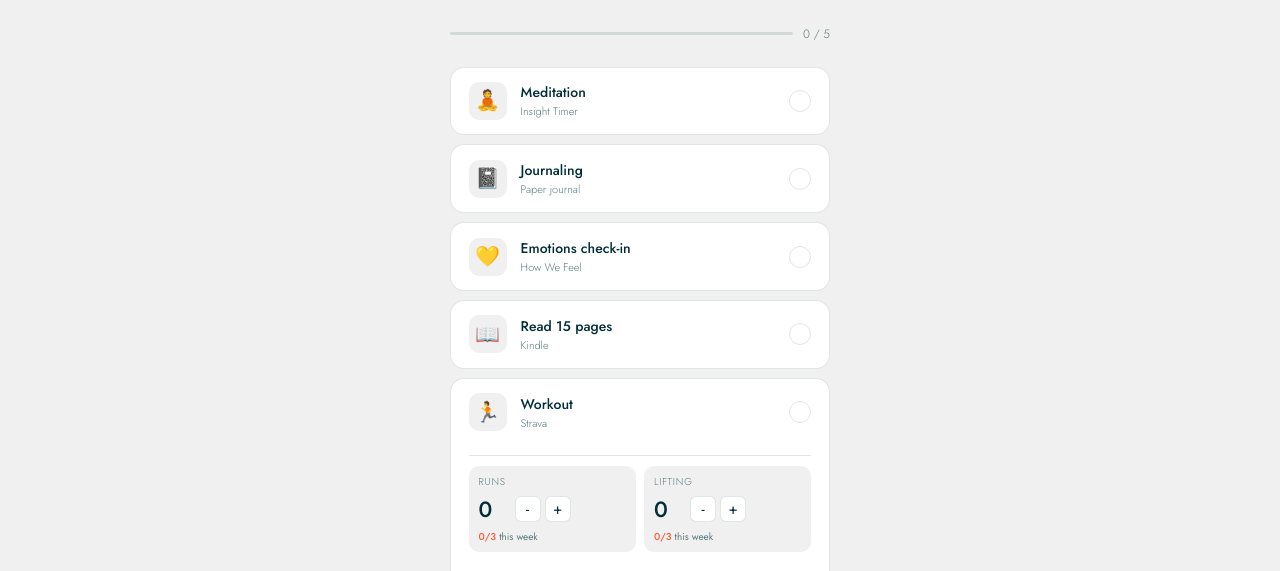
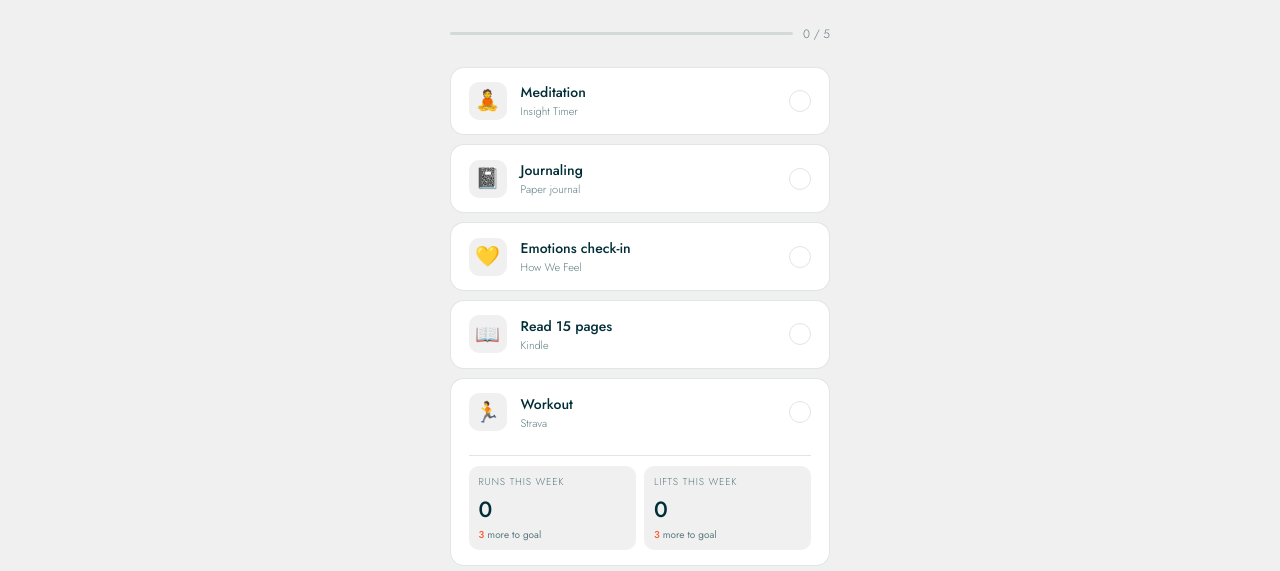
Before and after one commit to smovahhed-stack/MorningRoutine, a website: page public/index.html in a window 1280 px wide. Shown: the part 229-800 px from the top of the page. Drawn offline with nearby package versions, Linux system fonts and the light colour scheme.

Commit message:
Update Strava card with daily check and weekly goals

```diff
--- a/public/index.html
+++ b/public/index.html
@@ -52,18 +52,13 @@
     .strava-card:hover { transform: none; border-color: var(--border); }
     .strava-card.done:hover { border-color: var(--done-border); }
     .strava-top { display: flex; align-items: center; gap: 14px; width: 100%; }
-    .strava-counters { display: grid; grid-template-columns: 1fr 1fr; gap: 8px; margin-top: 10px; padding-top: 10px; border-top: 1px solid var(--border); }
-    .counter-box { background: var(--gray-bg); border-radius: 10px; padding: 8px 10px; }
-    .strava-card.done .counter-box { background: rgba(0,96,105,0.08); }
-    .counter-label { font-size: 10px; text-transform: uppercase; letter-spacing: 0.08em; color: var(--ink-light); font-weight: 300; margin-bottom: 4px; }
-    .counter-row { display: flex; align-items: center; gap: 8px; margin-bottom: 4px; }
-    .counter-num { font-size: 22px; font-weight: 500; color: var(--dark-teal); min-width: 28px; }
-    .counter-btns { display: flex; gap: 4px; }
-    .counter-btn { width: 26px; height: 26px; border-radius: 6px; border: 1px solid var(--border); background: var(--white); font-size: 15px; cursor: pointer; display: flex; align-items: center; justify-content: center; color: var(--dark-teal); transition: all 0.15s; font-family: "Jost", sans-serif; }
-    .counter-btn:hover { background: var(--teal); color: white; border-color: var(--teal); }
-    .counter-target { font-size: 10px; color: var(--ink-light); }
-    .counter-target span { color: var(--orange); font-weight: 500; }
-    .sync-btn { width: 100%; padding: 0.6rem; background: var(--orange); color: white; border: none; border-radius: 8px; font-family: "Jost", sans-serif; font-size: 12px; font-weight: 500; cursor: pointer; margin-top: 10px; letter-spacing: 0.03em; }
+    .strava-weekly { display: grid; grid-template-columns: 1fr 1fr; gap: 8px; margin-top: 10px; padding-top: 10px; border-top: 1px solid var(--border); }
+    .weekly-box { background: var(--gray-bg); border-radius: 10px; padding: 8px 10px; }
+    .strava-card.done .weekly-box { background: rgba(0,96,105,0.08); }
+    .weekly-label { font-size: 10px; text-transform: uppercase; letter-spacing: 0.08em; color: var(--ink-light); font-weight: 300; margin-bottom: 4px; }
+    .weekly-num { font-size: 22px; font-weight: 500; color: var(--dark-teal); }
+    .weekly-target { font-size: 10px; color: var(--ink-light); margin-top: 2px; }
+    .weekly-target span { color: var(--orange); font-weight: 500; }
     .divider { border: none; border-top: 1px solid var(--border); margin: 0.25rem 0 1.5rem; }
     .reflection-label { font-family: "Cormorant Garamond", serif; font-style: italic; font-size: 20px; color: var(--dark-teal); margin-bottom: 0.4rem; }
     .reflection-sub { font-size: 12px; color: var(--ink-light); margin-bottom: 0.75rem; font-weight: 300; }
@@ -136,6 +131,7 @@
     var state = loadState();
     var urlParams = new URLSearchParams(window.location.search);
     if (urlParams.get('connected') === 'true') {
+      state.workedOutToday = parseInt(urlParams.get('today')) || 0;
       state.runs = parseInt(urlParams.get('runs')) || 0;
       state.lifts = parseInt(urlParams.get('lifts')) || 0;
       saveStateData(state);
@@ -143,7 +139,7 @@
     }
     function allDone(s) {
       if (!s) return false;
-      return ITEMS.every(function(i) { return s[i.id]; }) && ((s.runs || 0) > 0 || (s.lifts || 0) > 0);
+      return ITEMS.every(function(i) { return s[i.id]; }) && (s.workedOutToday || 0) > 0;
     }
     function calcStreak() {
       var streak = 0;
@@ -161,12 +157,12 @@
     function render() {
       state = loadState();
       var basicDone = ITEMS.filter(function(i) { return state[i.id]; }).length;
-      var stravaActive = (state.runs || 0) > 0 || (state.lifts || 0) > 0;
-      var totalDone = basicDone + (stravaActive ? 1 : 0);
+      var workedOutToday = (state.workedOutToday || 0) > 0;
+      var totalDone = basicDone + (workedOutToday ? 1 : 0);
       document.getElementById('progress-fill').style.width = Math.round((totalDone/5)*100) + '%';
       document.getElementById('progress-count').textContent = totalDone + ' / 5';
       document.getElementById('streak-num').textContent = calcStreak();
-      var complete = basicDone === 4 && stravaActive;
+      var complete = basicDone === 4 && workedOutToday;
       var star = document.getElementById('star-svg');
       var caption = document.getElementById('star-caption');
       if (complete) { star.classList.add('earned'); caption.classList.add('show'); caption.textContent = 'perfect morning!'; }
@@ -176,17 +172,15 @@
         if (card) { state[item.id] ? card.classList.add('done') : card.classList.remove('done'); }
       });
       var sc = document.getElementById('strava-card');
-      if (sc) { stravaActive ? sc.classList.add('done') : sc.classList.remove('done'); }
+      if (sc) { workedOutToday ? sc.classList.add('done') : sc.classList.remove('done'); }
       document.getElementById('runs-num').textContent = state.runs || 0;
       document.getElementById('lifts-num').textContent = state.lifts || 0;
-      document.getElementById('runs-target').innerHTML = '<span>' + (state.runs||0) + '/3</span> this week';
-      document.getElementById('lifts-target').innerHTML = '<span>' + (state.lifts||0) + '/3</span> this week';
+      var runsLeft = Math.max(0, 3 - (state.runs || 0));
+      var liftsLeft = Math.max(0, 3 - (state.lifts || 0));
+      document.getElementById('runs-target').innerHTML = (state.runs||0) >= 3 ? '<span>Goal reached!</span>' : '<span>' + runsLeft + '</span> more to goal';
+      document.getElementById('lifts-target').innerHTML = (state.lifts||0) >= 3 ? '<span>Goal reached!</span>' : '<span>' + liftsLeft + '</span> more to goal';
     }
     function toggle(id) { state[id] = !state[id]; saveStateData(state); render(); }
-    function adjustCounter(type, delta) {
-      state[type] = Math.max(0, (state[type] || 0) + delta);
-      saveStateData(state); render();
-    }
     function buildCards() {
       var container = document.getElementById('routines');
       ITEMS.forEach(function(item) {
@@ -198,22 +192,16 @@
       });
       var strava = document.createElement('div');
       strava.className = 'card strava-card'; strava.id = 'strava-card';
-      var stravaHTML = '<div class="strava-top">';
-      stravaHTML += '<div class="card-icon">&#127939;</div>';
-      stravaHTML += '<div class="card-body"><div class="card-title">Workout</div><div class="card-sub">Strava</div></div>';
-      stravaHTML += '<div class="card-check"><span class="check-mark">&#10003;</span></div></div>';
-      stravaHTML += '<div class="strava-counters">';
-      stravaHTML += '<div class="counter-box"><div class="counter-label">Runs</div><div class="counter-row"><div class="counter-num" id="runs-num">0</div><div class="counter-btns"><button class="counter-btn" id="runs-minus">-</button><button class="counter-btn" id="runs-plus">+</button></div></div><div class="counter-target" id="runs-target"><span>0/3</span> this week</div></div>';
-      stravaHTML += '<div class="counter-box"><div class="counter-label">Lifting</div><div class="counter-row"><div class="counter-num" id="lifts-num">0</div><div class="counter-btns"><button class="counter-btn" id="lifts-minus">-</button><button class="counter-btn" id="lifts-plus">+</button></div></div><div class="counter-target" id="lifts-target"><span>0/3</span> this week</div></div>';
-      stravaHTML += '</div>';
-      stravaHTML += '<button class="sync-btn" id="sync-btn">Sync with Strava</button>';
-      strava.innerHTML = stravaHTML;
+      var html = '<div class="strava-top">';
+      html += '<div class="card-icon">&#127939;</div>';
+      html += '<div class="card-body"><div class="card-title">Workout</div><div class="card-sub">Strava</div></div>';
+      html += '<div class="card-check"><span class="check-mark">&#10003;</span></div></div>';
+      html += '<div class="strava-weekly">';
+      html += '<div class="weekly-box"><div class="weekly-label">Runs this week</div><div class="weekly-num" id="runs-num">0</div><div class="weekly-target" id="runs-target"><span>3</span> more to goal</div></div>';
+      html += '<div class="weekly-box"><div class="weekly-label">Lifts this week</div><div class="weekly-num" id="lifts-num">0</div><div class="weekly-target" id="lifts-target"><span>3</span> more to goal</div></div>';
+      html += '</div>';
+      strava.innerHTML = html;
       container.appendChild(strava);
-      document.getElementById('runs-minus').onclick = function() { adjustCounter('runs', -1); };
-      document.getElementById('runs-plus').onclick = function() { adjustCounter('runs', 1); };
-      document.getElementById('lifts-minus').onclick = function() { adjustCounter('lifts', -1); };
-      document.getElementById('lifts-plus').onclick = function() { adjustCounter('lifts', 1); };
-      document.getElementById('sync-btn').onclick = function() { window.location.href = '/api/strava-auth'; };
     }
     function saveReflection() {
       localStorage.setItem('reflection_' + todayKey(), document.getElementById('reflection').value);
```
